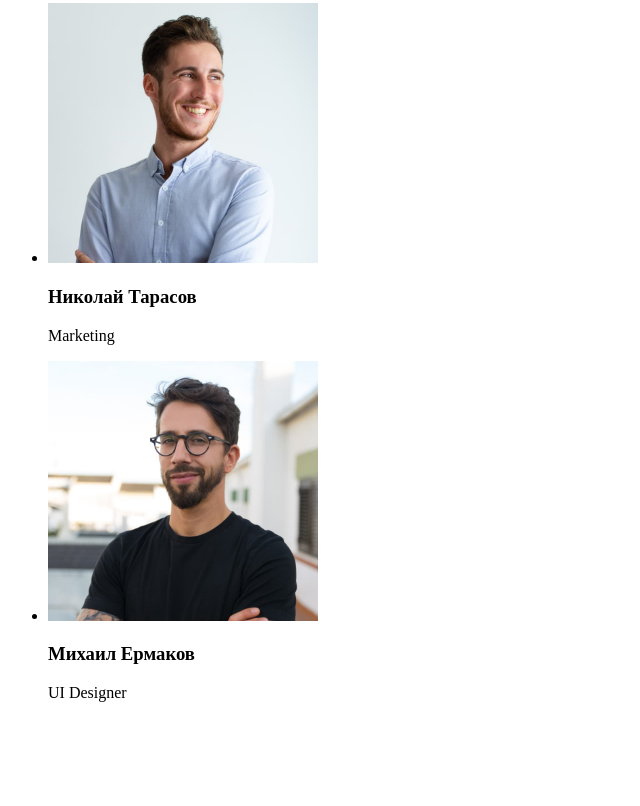
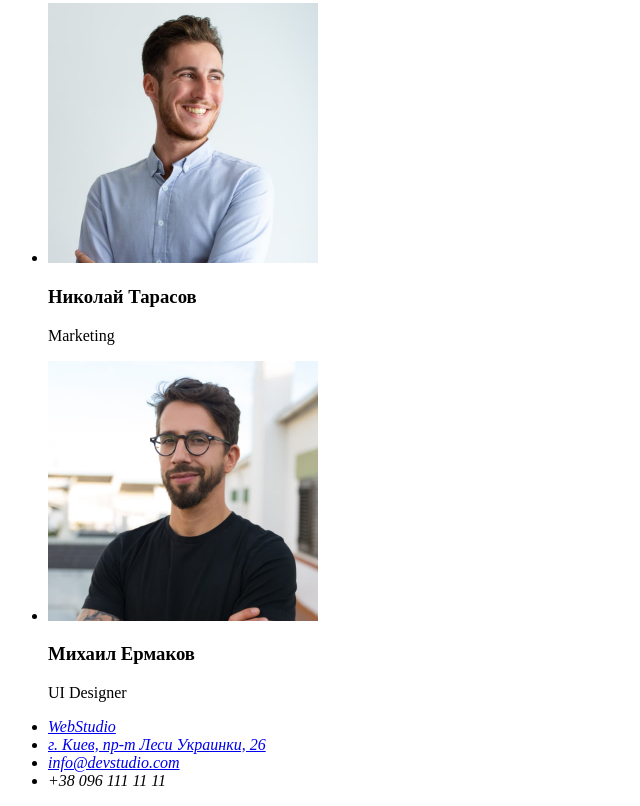
Before and after one commit to BogdanGrynjuk/goit-markup-hw-01, a plain HTML site: page index.html in a window 1280 px wide. Shown: the part 2333-3139 px from the top of the page, without its empty margins (0-640 px from the left). Before the commit the page ends 3051 px from the top, so only its background shows below. Drawn offline with Linux system fonts and the light colour scheme.

Commit message:
додає футер сторінки

```diff
--- a/index.html
+++ b/index.html
@@ -87,6 +87,17 @@
       </ul>
     </section>
   </main>
-
+  <!-- footer -->
+  <footer>
+    <!-- section address -->
+    <address>
+      <ul>
+        <li><a href="./index.html">WebStudio</a></li>
+        <li><a href="https://goo.gl/maps/oR3F1YAG6LvCoMsa9" target="_blank">г. Киев, пр-т Леси Украинки, 26</a></li>
+        <li><a href="mailto:info@devstudio.com">info@devstudio.com</a></li>
+        <li><a href="tel:+380961111111"></a>+38 096 111 11 11</li>
+      </ul>
+    </address>
+  </footer>
 </body>
 </html>
```
